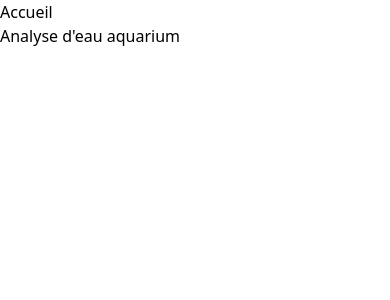
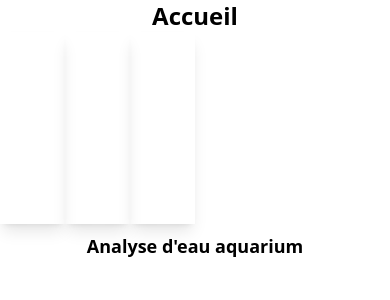
Before and after one commit to sidnou/Suivi_Analyse_Aquarium, a Django app: page / in a window 390 px wide. Shown: the top 300 px of the page. Run offline with Django 5.2, Linux system fonts and the light colour scheme; some libraries are stand-ins or nearby versions.

Commit message:
Création de l'application Web Suivi Analyse Aquarium Création des tables Test de la base de donnée: OK design avec Tailwind_CSS Design Tableau

```diff
--- a/analyse_aquarium/templates/analyse_aquarium/index.html
+++ b/analyse_aquarium/templates/analyse_aquarium/index.html
@@ -1,8 +1,7 @@
 {% extends "base.html" %}
 
-Contenu de la page
+{#Contenu de la page#}
 {% block content %}
-<h1>{{ Title }}</h1>
-    <p>Analyse  d'eau aquarium </p>
-    {% include 'table.html' %}
+    {% include "cards.html" %}
+    {% include "table.html" %}
 {% endblock %}
--- a/analyse_aquarium/templates/base.html
+++ b/analyse_aquarium/templates/base.html
@@ -8,6 +8,9 @@
     {% tailwind_css %}
 </head>
 <body>
+
+{% include "header.html" %}
+
 {% block content %}
 
 {% endblock %}
--- /dev/null
+++ b/analyse_aquarium/templates/cards.html
@@ -0,0 +1,42 @@
+{# Cards #}
+<div class="flex justify-evenly w-1/2">
+    <div class="card shadow-lg h-48 w-48">
+        <div class="card-header">
+            <div class="card-title">
+
+            </div>
+        </div>
+        <div class="card-body">
+
+        </div>
+        <div class="card-footer">
+
+        </div>
+    </div>
+    <div class="card shadow-lg h-48 w-48">
+        <div class="card-header">
+            <div class="card-title">
+
+            </div>
+        </div>
+        <div class="card-body">
+
+        </div>
+        <div class="card-footer">
+
+        </div>
+    </div>
+    <div class="card shadow-lg h-48 w-48">
+        <div class="card-header">
+            <div class="card-title">
+
+            </div>
+        </div>
+        <div class="card-body">
+
+        </div>
+        <div class="card-footer">
+
+        </div>
+    </div>
+</div>
--- /dev/null
+++ b/analyse_aquarium/templates/header.html
@@ -0,0 +1,5 @@
+<div class="flex justify-center">
+    <H1 class="text-2xl font-semibold">
+        {{ Title }}
+    </H1>
+</div>
--- a/analyse_aquarium/templates/table.html
+++ b/analyse_aquarium/templates/table.html
@@ -1,9 +1,13 @@
 {#Tableau#}
-<div class="flex justify-center ">
+<div class="flex flex-col items-center">
+    {#     Titre du tableau #}
 
-    <div class=" shadow-lg collapse rounded-lg w-5xl h-3/4 md:overscroll-auto ">
+    <div class="m-2">
+        <h2 class="text-lg font-bold">Analyse d'eau aquarium </h2>
+    </div>
+    <div class=" shadow-lg collapse rounded-xl w-5xl h-3/4 md:overscroll-auto ">
 
-        <table class="table table-zebra bg-gray-100 text-center">
+        <table class="table table-zebra bg-gray-100 text-center ">
             {#    En-tête du tableau#}
 
             <tr class="bg-green-700 rounded-2xl text-white">
@@ -57,7 +61,8 @@
                 <td></td>
                 <td></td>
                 <td></td>
-            </tr><tr class="bg-white hover:bg-base-300">
+            </tr>
+            <tr class="bg-white hover:bg-base-300">
 
                 <td><0.01</td>
                 <td><0.05</td>
@@ -73,7 +78,8 @@
                 <td></td>
                 <td></td>
                 <td></td>
-            </tr><tr class="bg-white hover:bg-base-300">
+            </tr>
+            <tr class="bg-white hover:bg-base-300">
 
                 <td><0.01</td>
                 <td><0.05</td>
@@ -89,7 +95,8 @@
                 <td></td>
                 <td></td>
                 <td></td>
-            </tr><tr class="bg-white hover:bg-base-300">
+            </tr>
+            <tr class="bg-white hover:bg-base-300">
 
                 <td><0.01</td>
                 <td><0.05</td>
```
